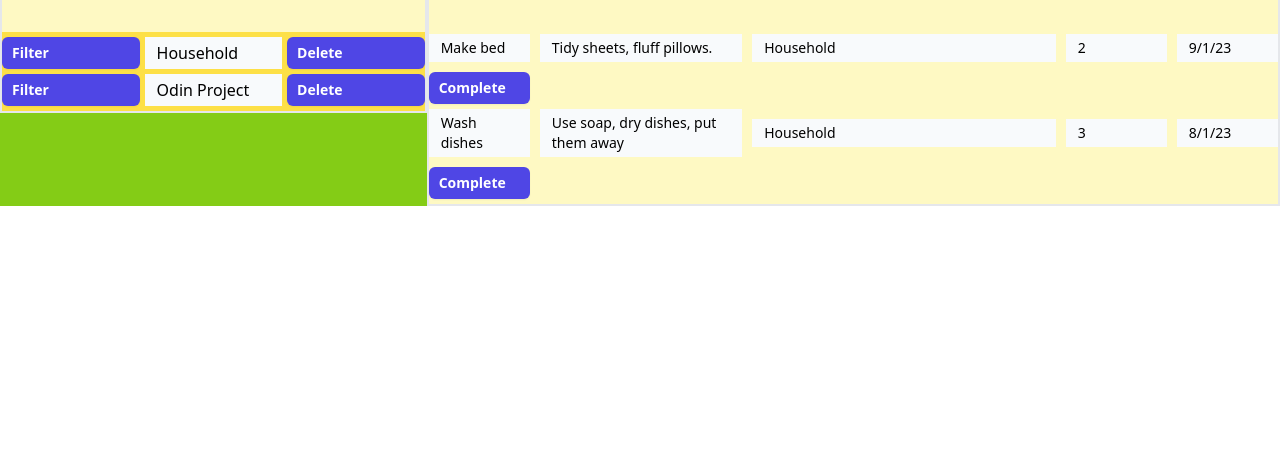
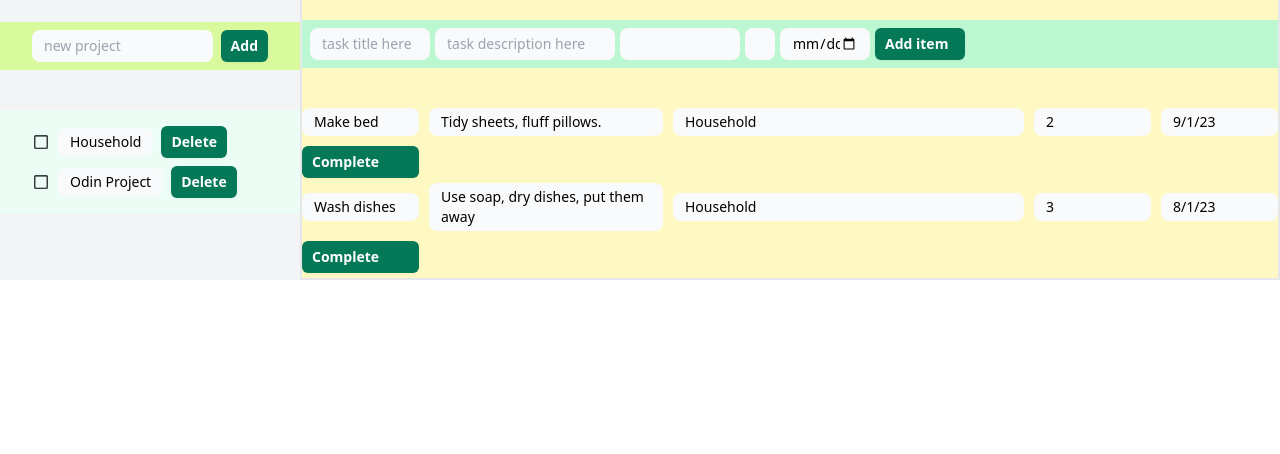
Before and after one commit to edensalt/todo-list, a website built with webpack: page dist/index.html in a window 1280 px wide. Shown: the part 346-800 px from the top of the page. Built offline with nearby package versions, Linux system fonts and the light colour scheme.

Commit message:
Add font and begin styling

```diff
--- a/src/components/form.js
+++ b/src/components/form.js
@@ -10,7 +10,7 @@ const ItemForm = function () {
 
   const form = document.createElement('form');
   form.setAttribute('id', 'item-form');
-  form.classList.add('grid', 'grid-cols-list', 'gap-list');
+  form.classList.add('grid', 'grid-cols-list', 'gap-list', 'bg-green-200', 'p-2');
 
   container.appendChild(form);
 
--- a/src/components/project_form.js
+++ b/src/components/project_form.js
@@ -3,16 +3,21 @@ import HomePage from '../pages/homepage';
 import { createFormField, createSubmitBtn } from './form_components';
 
 const ProjectForm = function () {
-  const container = document.querySelector('#projects');
+  const container = document.querySelector('#proj-form-container');
 
   const form = document.createElement('form');
   form.setAttribute('id', 'project-form');
-  form.classList.add('grid', 'grid-cols-2', 'gap-list');
+  form.classList.add('flex', 'flex-wrap', 'gap-2', 'bg-lime-200', 'py-2', 'px-8', 'hover:bg-lime-300');
 
   container.appendChild(form);
 
   createFormField(form, 'text', 'project-cat', 'project-cat', 'new project');
-  createSubmitBtn(form, 'submit', 'proj-submit-button', 'Add project');
+  const projectInput = document.querySelector('#project-cat');
+  projectInput.classList.add('w-[100px]', 'flex-1');
+
+  createSubmitBtn(form, 'submit', 'proj-submit-button', 'Add');
+  const projectSubmit = document.querySelector('#proj-submit-button');
+  projectSubmit.classList.add('flex-0');
 
   return form;
 };
--- a/src/components/project_list.js
+++ b/src/components/project_list.js
@@ -6,10 +6,11 @@ const RenderProjectList = function () {
   parent.innerHTML = '';
   const container = document.createElement('div');
   container.setAttribute('id', 'projects-list');
+  container.classList.add('py-2', 'px-8', 'bg-emerald-50');
   masterProjectList.forEach((project) => {
     const card = document.createElement('div');
     card.setAttribute('id', 'project-item');
-    card.classList.add('grid', 'grid-cols-3', 'gap-list', 'items-center', 'my-[5px]');
+    card.classList.add('flex', 'gap-2', 'items-center', 'my-2');
     addFilterBtn(project, card);
     addProject(project, card);
     addDeleteBtn(project, card);
--- a/src/components/project_list_components.js
+++ b/src/components/project_list_components.js
@@ -28,14 +28,16 @@ function addProject(project, card) {
 
 function addFilterBtn(project, card) {
   const btn = document.createElement('button');
-  btn.innerHTML = 'Filter';
-  btn.setAttribute('id', 'project-filter');
-  btn.classList.add('btn-complete');
+  btn.innerHTML = '<svg xmlns="http://www.w3.org/2000/svg" height="18" viewBox="0 96 960 960" width="18"><path d="M180 936q-24 0-42-18t-18-42V276q0-24 18-42t42-18h600q24 0 42 18t18 42v600q0 24-18 42t-42 18H180Zm0-60h600V276H180v600Z"/></svg>';
+  btn.setAttribute('id', 'project-filter-off');
+  btn.classList.add('bg-transparent');
   const index = masterProjectList.indexOf(project);
   btn.setAttribute('index', index);
   btn.addEventListener('click', (e) => {
     e.preventDefault();
     console.log('filter to this project');
+    // Change svg based on id
+    btn.innerHTML = '<svg xmlns="http://www.w3.org/2000/svg" height="18" viewBox="0 96 960 960" width="18"><path d="M180 936q-24.75 0-42.375-17.625T120 876V276q0-24.75 17.625-42.375T180 216h600q14 0 25.5 6t18.5 14l-44 44v-4H180v600h600V533l60-60v403q0 24.75-17.625 42.375T780 936H180Zm281-168L239 546l42-42 180 180 382-382 42 42-424 424Z"/></svg>';
     // filter
   });
   card.appendChild(btn);
--- a/src/index.js
+++ b/src/index.js
@@ -5,7 +5,7 @@
 function setContentParent() {
   const div = document.createElement('div');
   div.setAttribute('id', 'parent');
-  div.classList.add('bg-lime-500', 'border-orange-800');
+  div.classList.add('w-screen');
   return div;
 }
 
--- a/src/page_sections/left_sidebar.js
+++ b/src/page_sections/left_sidebar.js
@@ -6,16 +6,14 @@ const LeftSideBar = function () {
 
   const projects = document.createElement('div');
   projects.setAttribute('id', 'projects');
-  projects.classList.add('bg-yellow-100', 'border-2');
 
   const projectHeader = document.createElement('h2');
   projectHeader.setAttribute('id', 'project-header');
-  projectHeader.classList.add('text-2xl', 'font-bold', 'flex', 'justify-center', 'py-10');
+  projectHeader.classList.add('text-3xl', 'flex', 'justify-center', 'py-10', 'font-handwriting');
   projectHeader.innerHTML = 'Projects';
 
   const projectList = document.createElement('div');
   projectList.setAttribute('id', 'projects-container');
-  projectList.classList.add('grid', 'bg-yellow-300');
 
   parent.appendChild(projects);
   projects.appendChild(projectHeader);
--- a/src/page_sections/navbar.js
+++ b/src/page_sections/navbar.js
@@ -4,17 +4,23 @@ const NavBar = function () {
   const navBar = document.createElement('div');
   navBar.setAttribute('id', 'navbar');
 
-  const logo = document.createElement('h1');
-  logo.setAttribute('id', 'logo');
-  logo.classList.add('text-4xl', 'font-bold', 'flex', 'justify-center', 'py-10');
-  logo.innerHTML = 'To-Do List';
+  const title = document.createElement('h1');
+  title.setAttribute('id', 'title');
+  title.classList.add('text-5xl', 'flex', 'justify-center', 'pt-10', 'pb-5', 'font-handwriting');
+  title.innerHTML = 'To-Do List';
+
+  const subtitle = document.createElement('h2');
+  subtitle.setAttribute('id', 'subtitle');
+  subtitle.classList.add('text-2xl', 'flex', 'justify-center', 'pb-10', 'font-handwriting');
+  subtitle.innerHTML = 'You can do this, with to-do list!';
 
   const pageContent = document.createElement('div');
   pageContent.setAttribute('id', 'main');
   pageContent.classList.add('flex');
 
   parent.appendChild(navBar);
-  navBar.appendChild(logo);
+  navBar.appendChild(title);
+  navBar.appendChild(subtitle);
   parent.appendChild(pageContent);
 
   return navBar;
--- a/src/pages/homepage.js
+++ b/src/pages/homepage.js
@@ -6,11 +6,11 @@ const HomePage = function () {
 
   const leftSideBar = document.createElement('div');
   leftSideBar.setAttribute('id', 'left-sidebar');
-  leftSideBar.classList.add('basis-1/3');
+  leftSideBar.classList.add('flex-initial', 'w-[300px]', 'bg-gray-100');
 
   const mainContent = document.createElement('div');
   mainContent.setAttribute('id', 'main-content');
-  mainContent.classList.add('basis-2/3');
+  mainContent.classList.add('flex-1');
 
   main.appendChild(leftSideBar);
   main.appendChild(mainContent);
--- a/src/style.css
+++ b/src/style.css
@@ -2,11 +2,17 @@
 @tailwind components;
 @tailwind utilities;
 
+@font-face {
+    font-family: "handwriting";
+    src: url("./fonts/CoveredByYourGrace-Regular.ttf") format("truetype");
+    font-style: normal;
+}
+
 @layer components {
     .btn-complete {
-        @apply inline-flex items-center gap-x-1.5 rounded-md bg-indigo-600 px-2.5 py-1.5 text-sm font-semibold text-white shadow-sm hover:bg-indigo-500 focus-visible:outline focus-visible:outline-2 focus-visible:outline-offset-2 focus-visible:outline-indigo-600
+        @apply inline-flex items-center gap-x-1.5 rounded-md bg-emerald-700 px-2.5 py-1.5 text-sm font-semibold text-white shadow-sm hover:bg-emerald-600 focus-visible:outline focus-visible:outline-2 focus-visible:outline-offset-2 focus-visible:outline-indigo-600
     }
     .item {
-        @apply bg-slate-50 py-1 px-3
+        @apply bg-slate-50 py-1 px-3 rounded-lg text-sm
     }
 }
--- a/tailwind.config.js
+++ b/tailwind.config.js
@@ -2,6 +2,9 @@
 module.exports = {
   content: ['./src/**/*.{html,js}'],
   theme: {
+    fontFamily: {
+      handwriting: ['handwriting', 'Helvetica', 'Arial', 'sans-serif'],
+    },
     extend: {
       gridTemplateColumns: {
         list: '120px 180px 120px 30px 90px 90px',
```
Also changed, not shown: src/fonts/CoveredByYourGrace-Regular.ttf (added).
